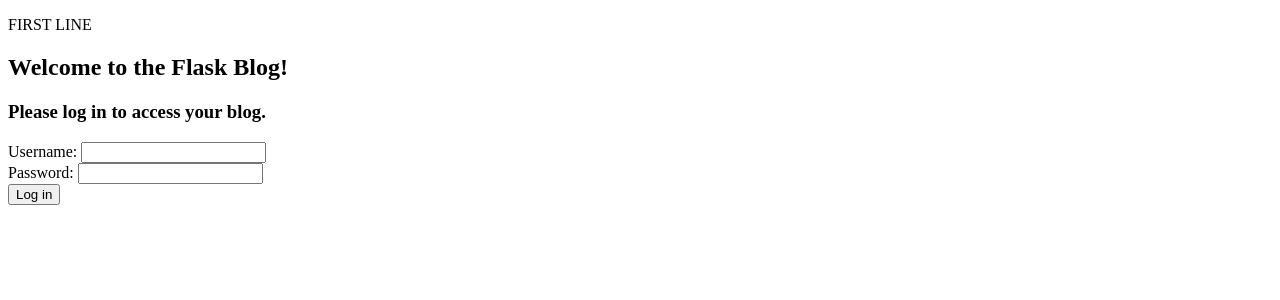
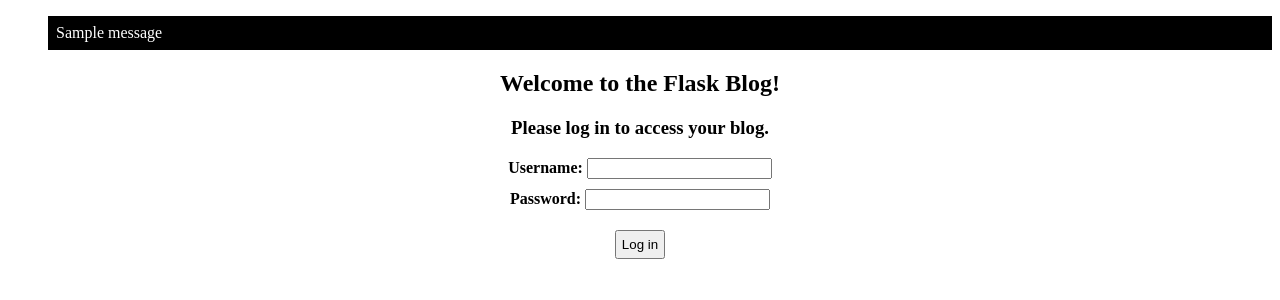
Before and after one commit to sarjunwadkar/real-python-test, a Flask app: template flask-blog/templates/login.html in a window 1280 px wide. Shown: the top 300 px of the page. Run offline with Flask 2, Linux system fonts and the light colour scheme; the template is opened without the code that fills it, so the values that code supplies are empty; one stand-in notice (Sample message) is shown.

Commit message:
blog css login form login_required

```diff
--- /dev/null
+++ b/flask-blog/static/css/styles.css
@@ -0,0 +1,30 @@
+container {
+background: #f4f4f4;
+margin: 2em auto;
+padding: 0.8em;
+width: 30em;
+border: 2px solid #000;
+}
+.login-wrapper {
+text-align: center;
+}
+label {
+display: block;
+margin-bottom: 5px;
+font-weight: bold;
+}
+.login-wrapper label {
+display: inline-block;
+}
+input {
+margin-bottom: 10px;
+}
+button {
+padding: 5px;
+margin: 10px 0;
+}
+.flash, .error {
+background: #000;
+color: #fff;
+padding: 0.5em;
+}
--- a/flask-blog/templates/template.html
+++ b/flask-blog/templates/template.html
@@ -2,10 +2,18 @@
 <html>
 <head>
 <title>Welcome, friends!</title>
+<link rel="stylesheet" href="{{ url_for('static', filename='css/styles.css') }}">
 </head>
 <body>
-  <p>FIRST LINE</p>
 <div class="container">
+  {% for message in get_flashed_messages() %}
+    <ul>
+    <div class="flash">{{ message }}</div>
+    </ul>
+  {% endfor %}
+  {% if error %}
+    <p class="error"><strong>Error:</strong>{{ error }} </p>
+  {% endif %}
 {% block content %}
 {% endblock %}
 </div>
```
Also changed, not shown: flask-blog/blog.py (+43 -3 lines), flask-blog/templates/main.html (+22 -0 lines), flask-blog/blog.db.
